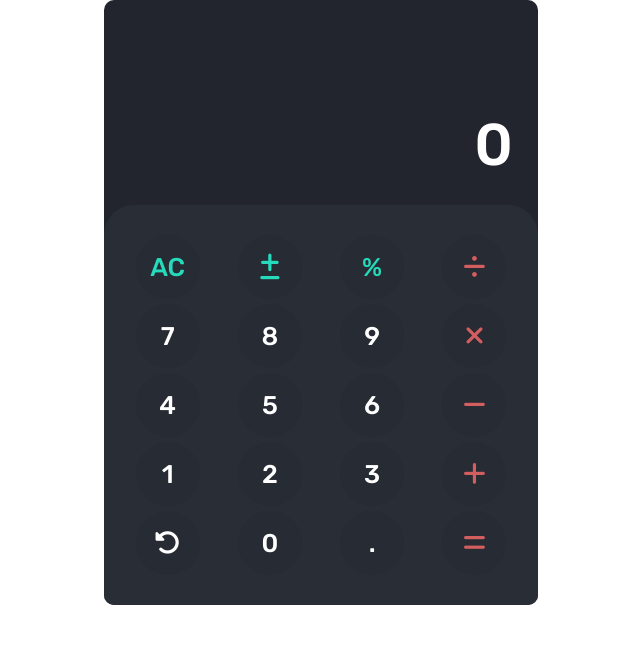
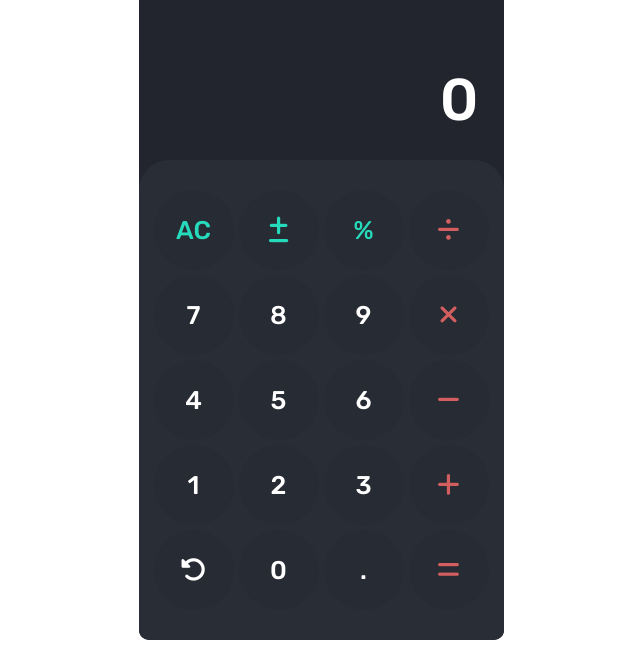
Before and after one commit to riukoso/basic-calculator, a plain HTML site: page index.html in a window 1280 px wide. Shown: the part 130-800 px from the top of the page, without its empty margins (319-959 px from the left). Drawn offline with Linux system fonts and the light colour scheme.

Commit message:
css fixes

```diff
--- a/style.css
+++ b/style.css
@@ -16,7 +16,7 @@ body{
     font-size: 1.6em;
     color: #fff;
     word-wrap: break-word;
-    padding: 30px 20px;
+    padding: 20px 20px 30px;
 }
 
 h1{
@@ -31,7 +31,7 @@ h1{
     background-color: #22252d;
     border-radius: 10px;
     overflow: hidden;
-    width: 35%;
+    max-width: 500px;
 }
 
 .screenBox{
@@ -68,8 +68,8 @@ h1{
     align-items: center;
     background-color: #272b33;
     border-radius: 50%;
-    height: 4rem;
-    width: 4rem;
+    height: 5rem;
+    width: 5rem;
     cursor: pointer;
 }
 
```
